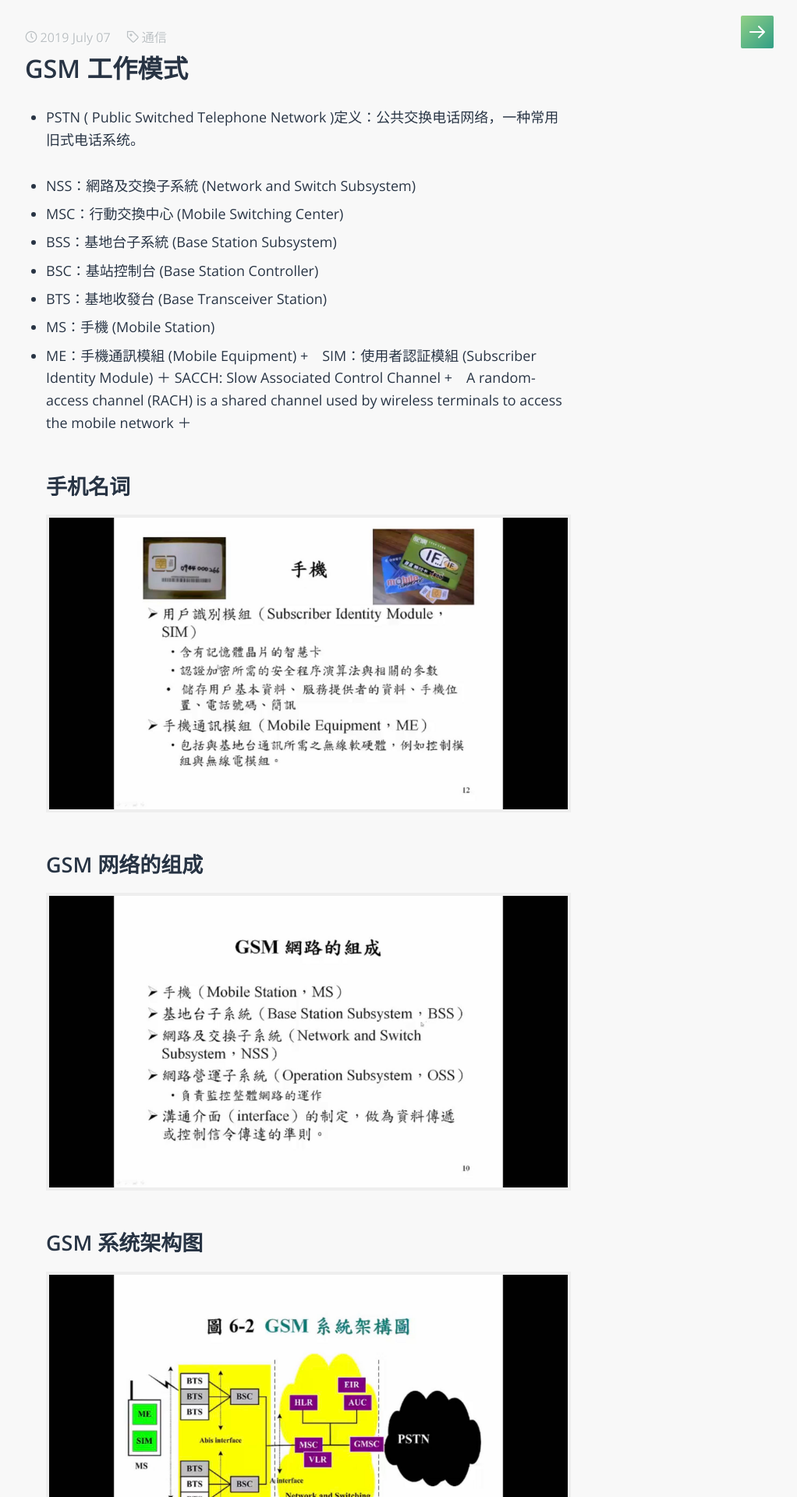
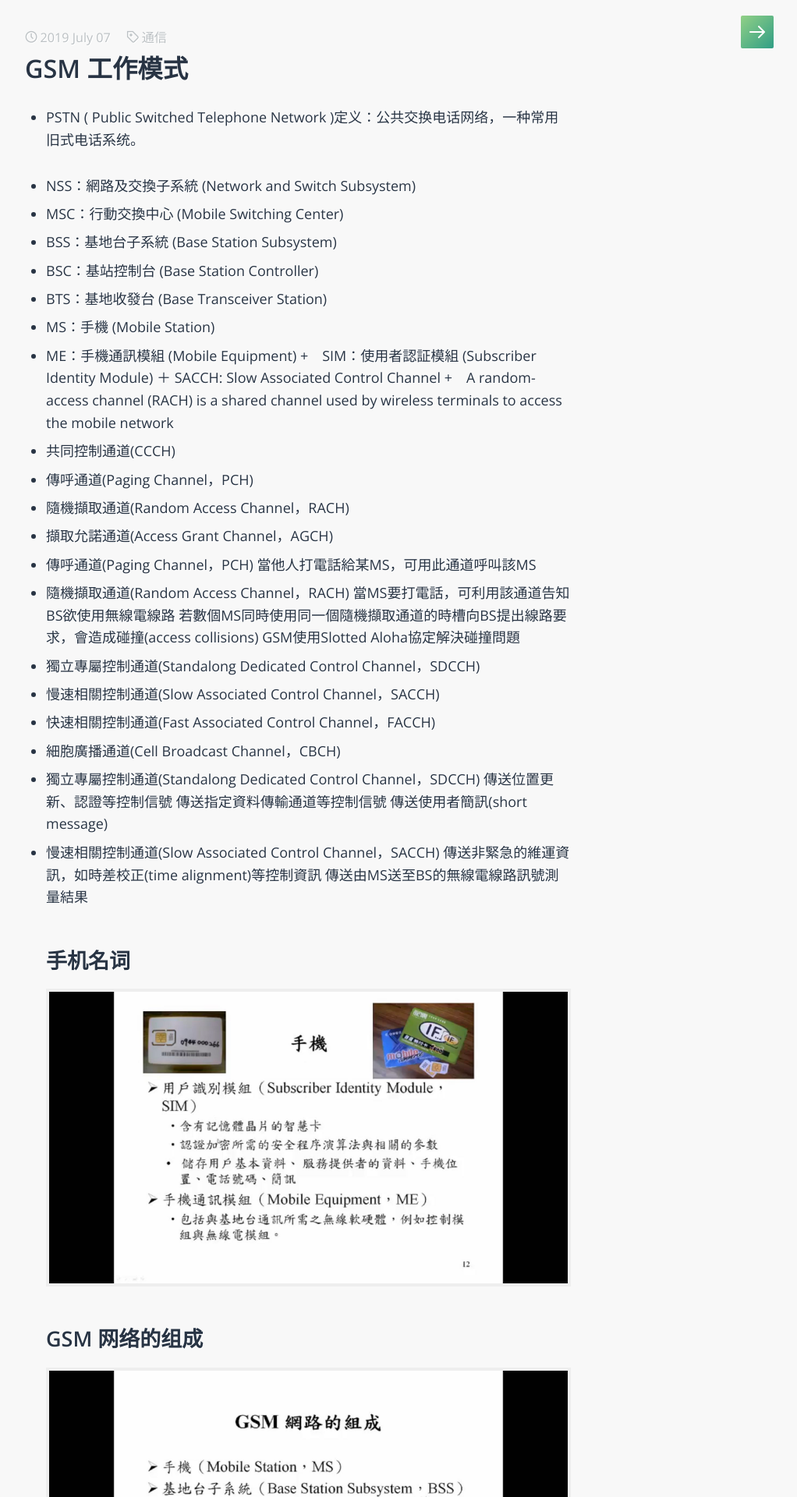
Before and after one commit to Stenson00o/Stenson00o.github.io, a Jekyll site: the page built from _posts/2019-07-07-GSM-work.md, in a window 1280 px wide. Shown: the top 1920 px of the page at 78% size, without its empty margins (258-1280 px from the left). Built offline with Jekyll 4.4.1, drawn with Linux system fonts in a browser that asks for light colours; some web fonts are replaced.

Commit message:
push all

```diff
--- a/_posts/2019-07-07-GSM-work.md
+++ b/_posts/2019-07-07-GSM-work.md
@@ -18,7 +18,27 @@ description: GSM 工作模式，一些关键字
 +　SIM：使用者認証模組 (Subscriber Identity Module)
 ＋ SACCH: Slow Associated Control Channel
 +　A random-access channel (RACH) is a shared channel used by wireless terminals to access the mobile network
-＋
++ 共同控制通道(CCCH)
++ 傳呼通道(Paging Channel，PCH)
++ 隨機擷取通道(Random Access Channel，RACH)
++ 擷取允諾通道(Access Grant Channel，AGCH)
++ 傳呼通道(Paging Channel，PCH)
+當他人打電話給某MS，可用此通道呼叫該MS
++ 隨機擷取通道(Random Access Channel，RACH)
+當MS要打電話，可利用該通道告知BS欲使用無線電線路
+若數個MS同時使用同一個隨機擷取通道的時槽向BS提出線路要求，會造成碰撞(access collisions)
+GSM使用Slotted Aloha協定解決碰撞問題
++ 獨立專屬控制通道(Standalong Dedicated Control Channel，SDCCH)
++ 慢速相關控制通道(Slow Associated Control Channel，SACCH)
++ 快速相關控制通道(Fast Associated Control Channel，FACCH)
++ 細胞廣播通道(Cell Broadcast Channel，CBCH)
++ 獨立專屬控制通道(Standalong Dedicated Control Channel，SDCCH)
+傳送位置更新、認證等控制信號
+傳送指定資料傳輸通道等控制信號
+傳送使用者簡訊(short message)
++ 慢速相關控制通道(Slow Associated Control Channel，SACCH)
+傳送非緊急的維運資訊，如時差校正(time alignment)等控制資訊
+傳送由MS送至BS的無線電線路訊號測量結果
 ## 手机名词
 ![gsm1](https://raw.githubusercontent.com/Stenson00o/Stenson00o.github.io/master/assets/img/gsm1.jpg)
 ## GSM 网络的组成
```
